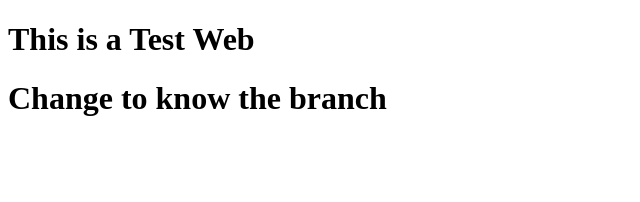
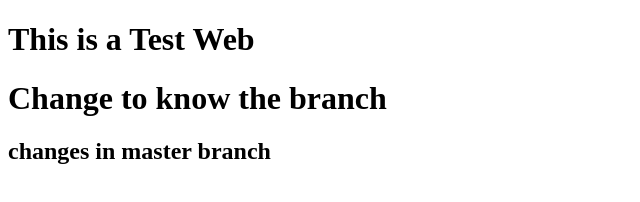
Before and after one commit to dinurj/devops-webtest, a plain HTML site: page index.html in a window 1280 px wide. Shown: the whole page, without its empty margins (0-640 px from the left). Drawn offline with Linux system fonts and the light colour scheme.

Commit message:
master 2

```diff
--- a/index.html
+++ b/index.html
@@ -2,4 +2,5 @@
 <html>
     <h1>This is a Test Web</h1>
     <h1> Change to know the branch</h1>
+    <h2>changes in master branch</h2>
 </html>
```
